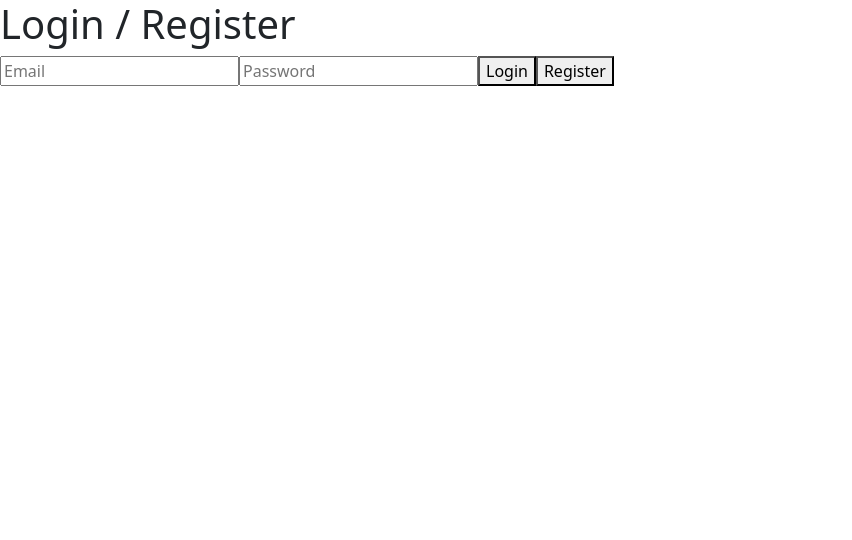
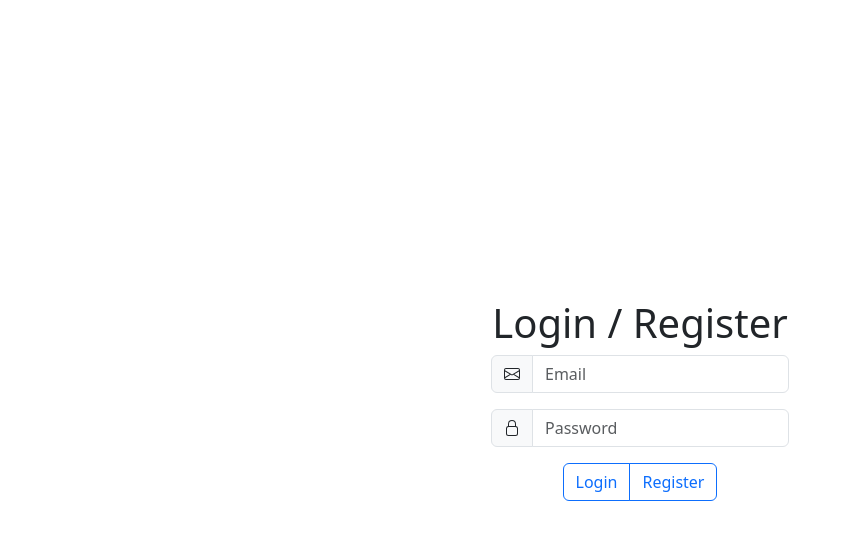
Before and after one commit to soham-mazumdar/vue-games, a Vue app: page /login in a window 1280 px wide. Shown: the top 540 px of the page, without its empty margins (0-852 px from the left). Built offline with nearby package versions, Linux system fonts and the light colour scheme; no server answers.

Commit message:
feat: login design

```diff
--- a/src/features/home/Login.vue
+++ b/src/features/home/Login.vue
@@ -1,22 +1,82 @@
 <template>
-  <div>
-    <h1>Login / Register</h1>
-    <input v-model="email" placeholder="Email" />
-    <input v-model="password" type="password" placeholder="Password" />
-    <button @click="login">Login</button>
-    <button @click="register">Register</button>
+  <div
+    class="min-vh-100 d-flex justify-content-center align-items-center text-center"
+  >
+    <div>
+      <h1>Login / Register</h1>
+      <div class="input-group mb-3">
+        <span class="input-group-text" id="basic-addon1">
+          <svg
+            xmlns="http://www.w3.org/2000/svg"
+            width="16"
+            height="16"
+            fill="currentColor"
+            class="bi bi-envelope"
+            viewBox="0 0 16 16"
+          >
+            <path
+              d="M0 4a2 2 0 0 1 2-2h12a2 2 0 0 1 2 2v8a2 2 0 0 1-2 2H2a2 2 0 0 1-2-2zm2-1a1 1 0 0 0-1 1v.217l7 4.2 7-4.2V4a1 1 0 0 0-1-1zm13 2.383-4.708 2.825L15 11.105zm-.034 6.876-5.64-3.471L8 9.583l-1.326-.795-5.64 3.47A1 1 0 0 0 2 13h12a1 1 0 0 0 .966-.741M1 11.105l4.708-2.897L1 5.383z"
+            />
+          </svg>
+        </span>
+        <input
+          type="text"
+          class="form-control"
+          placeholder="Email"
+          aria-label="Email"
+          v-model="email"
+        />
+      </div>
+      <div class="input-group mb-3">
+        <span class="input-group-text" id="basic-addon1"
+          ><svg
+            xmlns="http://www.w3.org/2000/svg"
+            width="16"
+            height="16"
+            fill="currentColor"
+            class="bi bi-lock"
+            viewBox="0 0 16 16"
+          >
+            <path
+              fill-rule="evenodd"
+              d="M8 0a4 4 0 0 1 4 4v2.05a2.5 2.5 0 0 1 2 2.45v5a2.5 2.5 0 0 1-2.5 2.5h-7A2.5 2.5 0 0 1 2 13.5v-5a2.5 2.5 0 0 1 2-2.45V4a4 4 0 0 1 4-4M4.5 7A1.5 1.5 0 0 0 3 8.5v5A1.5 1.5 0 0 0 4.5 15h7a1.5 1.5 0 0 0 1.5-1.5v-5A1.5 1.5 0 0 0 11.5 7zM8 1a3 3 0 0 0-3 3v2h6V4a3 3 0 0 0-3-3"
+            /></svg
+        ></span>
+        <input
+          type="password"
+          class="form-control"
+          placeholder="Password"
+          v-model="password"
+        />
+      </div>
+      <div class="btn-group" role="group" aria-label="Basic outlined example">
+        <button type="button" class="btn btn-outline-primary" @click="login">
+          Login
+        </button>
+        <button type="button" class="btn btn-outline-primary" @click="register">
+          Register
+        </button>
+      </div>
+      <!-- <input v-model="email" placeholder="Email" /> -->
+      <!-- <input v-model="password" type="password" placeholder="Password" /> -->
+      <!-- <button class="btn btn-primary" @click="login">Login</button>
+    <button class="btn btn-primary" @click="register">Register</button> -->
+    </div>
   </div>
 </template>
 
 <script setup>
-import { ref } from 'vue';
-import { auth } from '../../firebase';
-import { signInWithEmailAndPassword, createUserWithEmailAndPassword } from 'firebase/auth';
-import { useRouter } from 'vue-router';
+import { ref } from "vue";
+import { auth } from "../../firebase";
+import {
+  signInWithEmailAndPassword,
+  createUserWithEmailAndPassword,
+} from "firebase/auth";
+import { useRouter } from "vue-router";
 import { ROUTE_NAMES } from "@/router/NamedRoute";
 
-const email = ref('');
-const password = ref('');
+const email = ref("");
+const password = ref("");
 const router = useRouter();
 
 const login = async () => {
```
